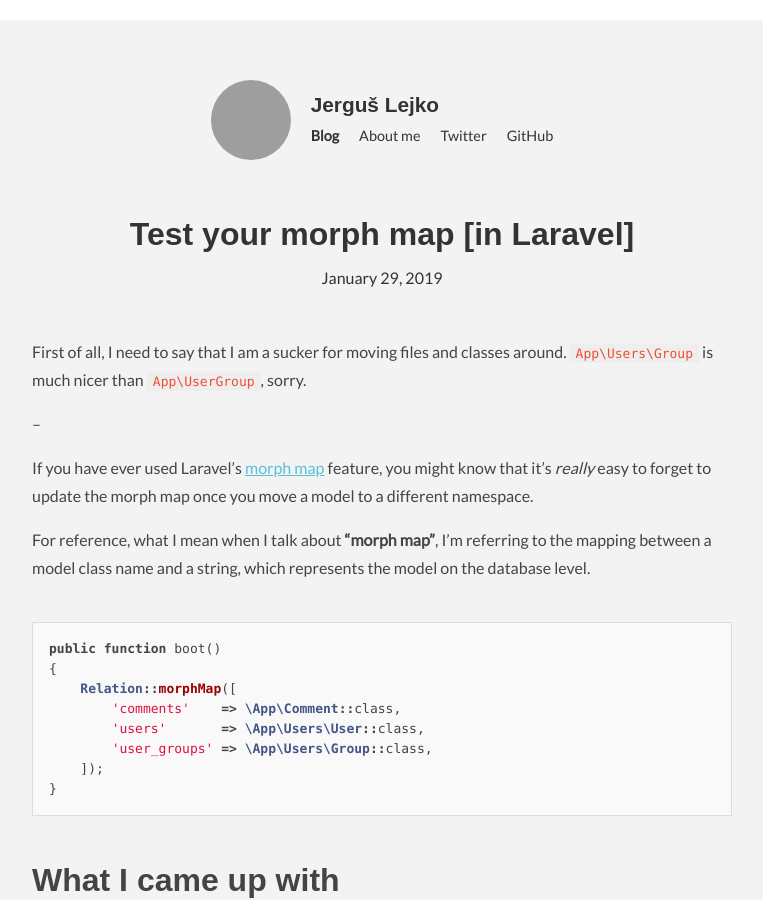
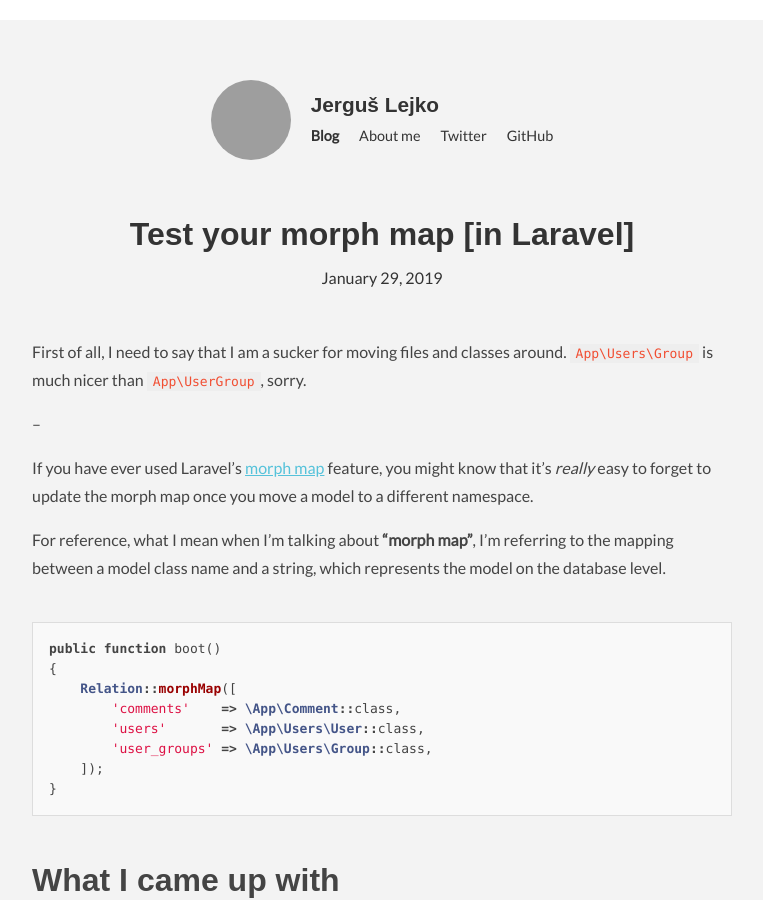
Before and after one commit to jerguslejko/website, a Jekyll site: the page built from _posts/2019-01-29-test-your-morph-map.md, in a window 1280 px wide and 900 px high, cut to the strip 0-900 px from the top of the window. Shown: the whole strip, without its empty margins (258-1021 px from the left). Built offline with Jekyll 4.4.1, drawn with Linux system fonts in a browser that asks for light colours; some web fonts are replaced; some of the changed text lies outside the part shown; grey boxes are pictures that could not be loaded.

Commit message:
Update 2019-01-29-test-your-morph-map.md

````diff
--- a/_posts/2019-01-29-test-your-morph-map.md
+++ b/_posts/2019-01-29-test-your-morph-map.md
@@ -9,7 +9,7 @@
 
 If you have ever used Laravel's [morph map](https://laravel.com/docs/5.7/eloquent-relationships#custom-polymorphic-types) feature, you might know that it's _really_ easy to forget to update the morph map once you move a model to a different namespace.
 
-For reference, what I mean when I talk about **"morph map"**, I'm referring to the mapping between a model class name and a string, which represents the model on the database level.
+For reference, what I mean when I'm talking about **"morph map"**, I'm referring to the mapping between a model class name and a string, which represents the model on the database level.
 
 ```php
 public function boot()
````
Also changed, not shown: other parts of _posts/2019-01-29-test-your-morph-map.md (+1 -1 lines).
